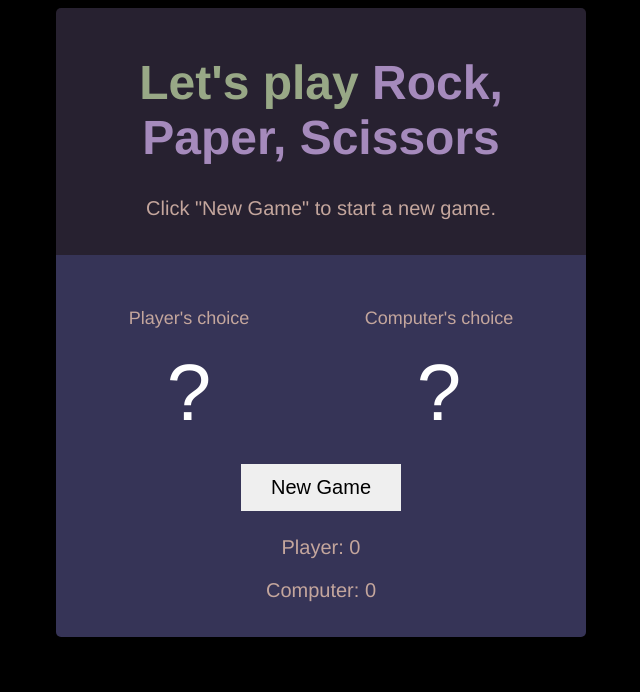
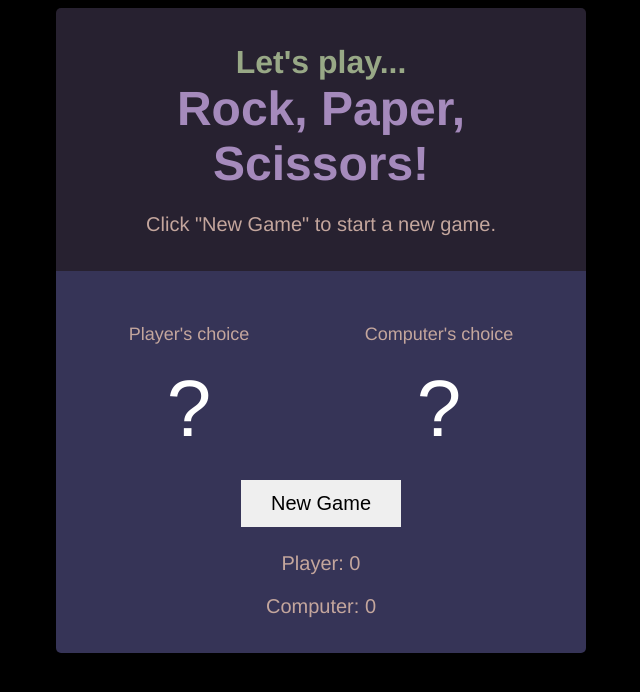
Before and after one commit to ThinkerDreamer/animated-spoon, a Jekyll site: the page rock-paper-scissors/index.html, which Jekyll copies as it is, in a window 1280 px wide. Shown: the top 692 px of the page, without its empty margins (319-959 px from the left). Built offline with Jekyll 4.4.1, drawn with Linux system fonts in a browser that asks for light colours; nearby versions of some CDN libraries; part of the change alters nothing that is shown.

```diff
--- a/rock-paper-scissors/index.css
+++ b/rock-paper-scissors/index.css
@@ -23,7 +23,7 @@ main {
 
 h1 {
     color: #98A886;
-    font-size: 3rem;
+    font-size: 2rem;
     text-align: center;
 }
 
@@ -41,6 +41,7 @@ button {
 
 .accent-color {
     color: #A58ABC;
+    font-size: 3rem;
 }
 
 .section-name {
--- a/rock-paper-scissors/index.html
+++ b/rock-paper-scissors/index.html
@@ -9,7 +9,7 @@
     </head>
     <body>
         <header>
-            <h1>Let's play <span class="accent-color">Rock, Paper, Scissors</span></h1>
+            <h1>Let's play...<br><span class="accent-color">Rock, Paper, Scissors!</span></h1>
             <p class="instructions">Click "New Game" to start a new game.</p>
         </header>
         <main>
--- a/rock-paper-scissors/index.js
+++ b/rock-paper-scissors/index.js
@@ -21,6 +21,17 @@ function startGame() {
     }
     newGameBtn.style.display = 'none';
     instructionsEl.textContent ="Choose your weapon...";
+    outcomeEl.textContent = "";
+    computerSymbolEl.innerHTML = "?";
+    playerSymbolEl.innerHTML = "?";
+}
+
+function resetGame() {
+    for (let i = 0; i < gameBtns.length; i++) {
+        gameBtns[i].style.display = 'none';
+    }
+    newGameBtn.style.display = 'inline';
+    instructionsEl.textContent ="Want to play again?";
 }
 
 function gameCalculations() {
@@ -30,18 +41,21 @@ function gameCalculations() {
         playerScore += 0.5;
         computerScore += 0.5;
         renderScore();
+        resetGame();
     } else if (compChoice === "rock" && playerChoice === "scissors" ||
                compChoice === "paper" && playerChoice === "rock" ||
                compChoice === "scissors" && playerChoice === "paper") {
                    outcomeEl.textContent = `Computer chose ${compChoice}! Computer wins!`;
                    computerScore += 1;
                    renderScore();
+                   resetGame();
     } else if (compChoice === "rock" && playerChoice === "paper" ||
                compChoice === "paper" && playerChoice === "scissors" ||
                compChoice === "scissors" && playerChoice === "rock") {
                    outcomeEl.textContent = `Computer chose ${compChoice}! You win!`;
                    playerScore += 1;
                    renderScore();
+                   resetGame();
                }
 }
 
```
